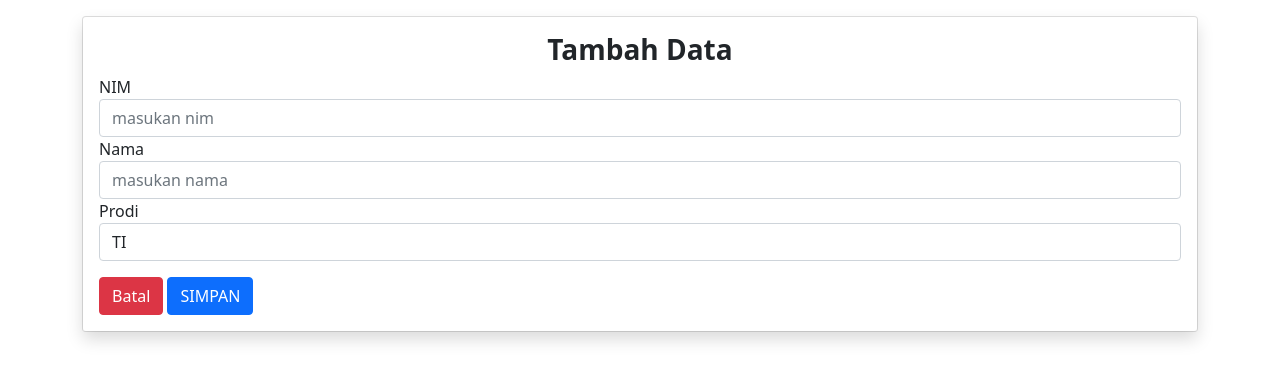
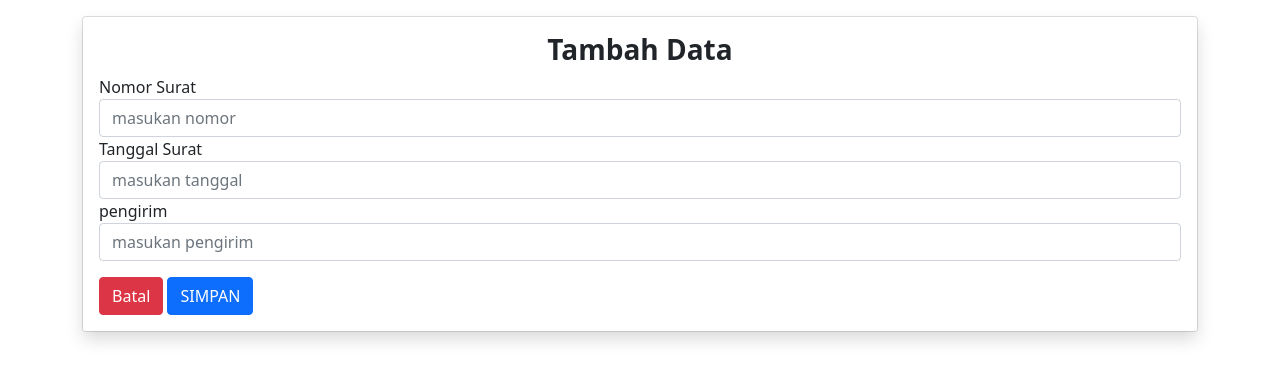
Before and after one commit to rifkibudiarto3/web2, a PHP site: page /tambah.php in a window 1280 px wide. Shown: the top 382 px of the page. Run offline with PHP 8.4, Linux system fonts and the light colour scheme.

Commit message:
Update tambah.php

```diff
--- a/tambah.php
+++ b/tambah.php
@@ -11,21 +11,16 @@
             <div class="card-body shadow" style="margin:auto;" >
                 <h3 class="text-center"><b>Tambah Data</b></h3>
             <div class="form-group">
-                <label for="nim">NIM</label>
-                <input type="text" class="form-control" id="nim"  name="nim" placeholder="masukan nim" required>
+                <label for="no">Nomor Surat</label>
+                <input type="text" class="form-control" id="no"  name="no" placeholder="masukan nomor" required>
             </div>
             <div class="form-group">
-                <label for="nama">Nama</label>
-                <input type="text" class="form-control" id="nama" name="nama" placeholder="masukan nama" required>
+                <label for="tgl">Tanggal Surat</label>
+                <input type="text" class="form-control" id="tgl" name="tgl" placeholder="masukan tanggal" required>
             </div>
             <div class="form-group">
-                <label for="prodi">Prodi</label>
-                <select class="form-control" name="prodi" id="prodi" required>
-                    <option value="TI">TI</option>
-                    <option value="Hotel">Hotel</option>
-                    <option value="Elektro">Elektro</option>
-                    <option value="Komputer">Komputer</option>
-                </select>
+                <label for="pengirim">pengirim</label>
+                <input type="text" class="form-control" id="pengirim" name="pengirim" placeholder="masukan pengirim" required>
             </div>
             <div class="form-group">
             <button type="button" class="btn btn-danger mt-3" onclick="history.back()">Batal</button>
@@ -39,4 +34,4 @@
         </div>
     </div>
 </body>
-</html>
+</html
```
